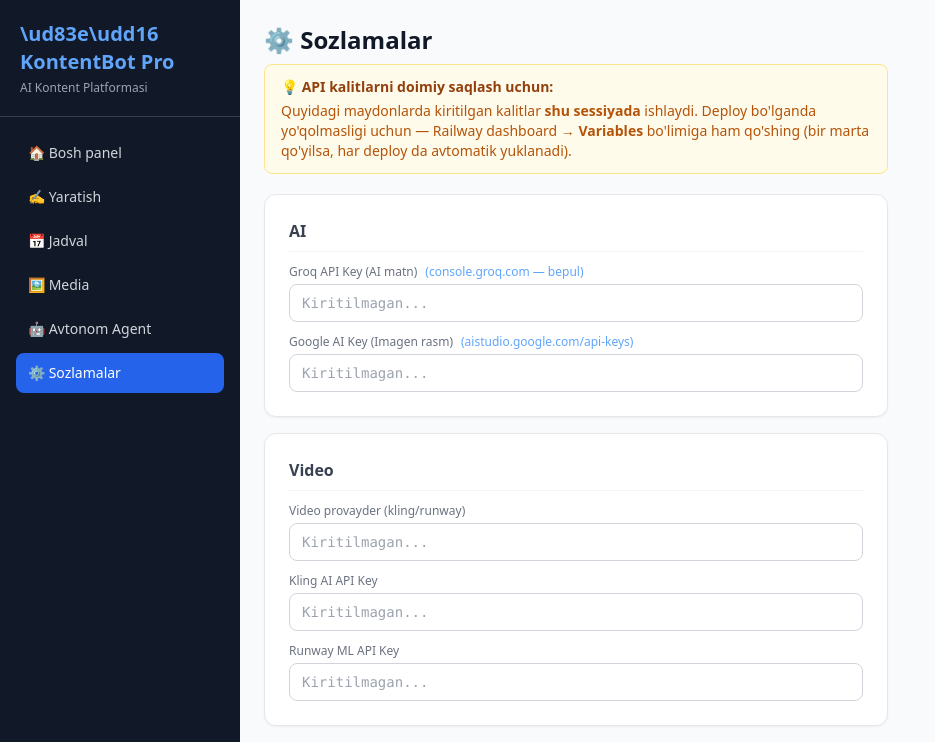
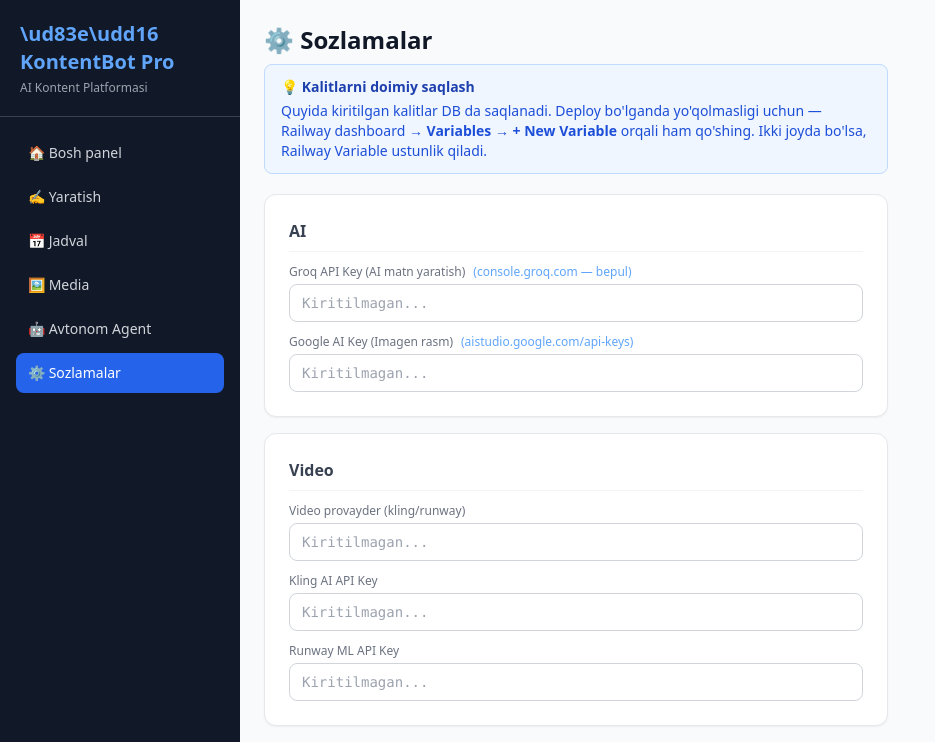
Before and after one commit to oxunjondurdiyev/KontentPlatform, a React (Vite) app in the folder frontend/: page /settings in a window 1280 px wide. Shown: the top 742 px of the page, without its empty margins (0-935 px from the left). Built offline with nearby package versions, Linux system fonts and the light colour scheme; no server answers; the HTML template or start-up script is replaced by a standard one.

Commit message:
fix: support GEMINI_API_KEY alias, try all Imagen models, sync alias on startup

```diff
--- a/frontend/src/pages/Settings.jsx
+++ b/frontend/src/pages/Settings.jsx
@@ -1,7 +1,7 @@
 import React, { useEffect, useState } from 'react';
 
 const FIELDS = [
-  { key: 'GROQ_API_KEY', label: 'Groq API Key (AI matn)', section: 'AI', hint: 'console.groq.com — bepul' },
+  { key: 'GROQ_API_KEY', label: 'Groq API Key (AI matn yaratish)', section: 'AI', hint: 'console.groq.com — bepul' },
   { key: 'GOOGLE_AI_KEY', label: 'Google AI Key (Imagen rasm)', section: 'AI', hint: 'aistudio.google.com/api-keys' },
   { key: 'VIDEO_PROVIDER', label: 'Video provayder (kling/runway)', section: 'Video', type: 'text' },
   { key: 'KLING_API_KEY', label: 'Kling AI API Key', section: 'Video' },
@@ -56,13 +56,12 @@ export default function Settings() {
     <div className="p-6 max-w-2xl">
       <h2 className="text-2xl font-bold mb-2">⚙️ Sozlamalar</h2>
 
-      {/* Muhim eslatma */}
-      <div className="bg-amber-50 border border-amber-200 rounded-lg px-4 py-3 mb-5 text-sm">
-        <p className="font-semibold text-amber-800 mb-1">💡 API kalitlarni doimiy saqlash uchun:</p>
-        <p className="text-amber-700">
-          Quyidagi maydonlarda kiritilgan kalitlar <strong>shu sessiyada</strong> ishlaydi.
-          Deploy bo'lganda yo'qolmasligi uchun — Railway dashboard → <strong>Variables</strong> bo'limiga ham qo'shing
-          (bir marta qo'yilsa, har deploy da avtomatik yuklanadi).
+      <div className="bg-blue-50 border border-blue-200 rounded-lg px-4 py-3 mb-5 text-sm">
+        <p className="font-semibold text-blue-800 mb-1">💡 Kalitlarni doimiy saqlash</p>
+        <p className="text-blue-700">
+          Quyida kiritilgan kalitlar DB da saqlanadi. Deploy bo'lganda yo'qolmasligi uchun —
+          Railway dashboard → <strong>Variables</strong> → <strong>+ New Variable</strong> orqali ham qo'shing.
+          Ikki joyda bo'lsa, Railway Variable ustunlik qiladi.
         </p>
       </div>
 
```
Also changed, not shown: 2 other files (tests, documents, lock files or other folders).
